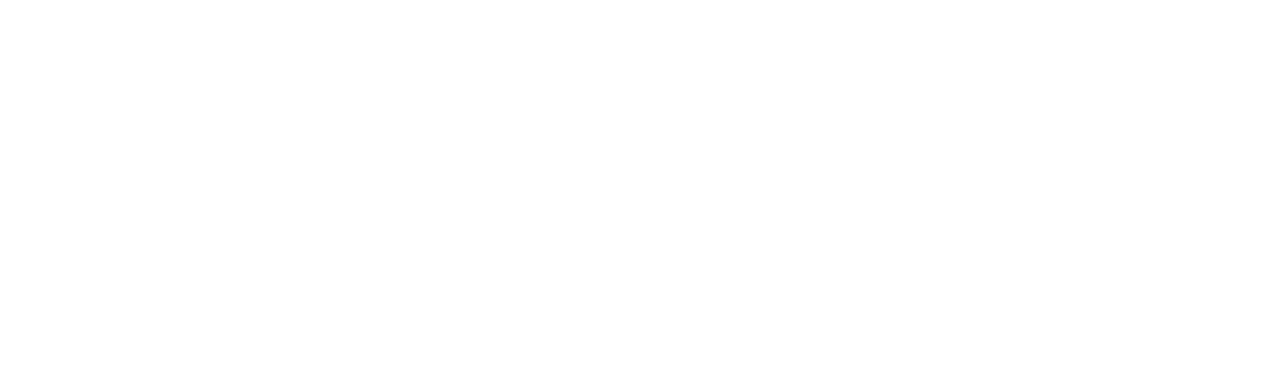
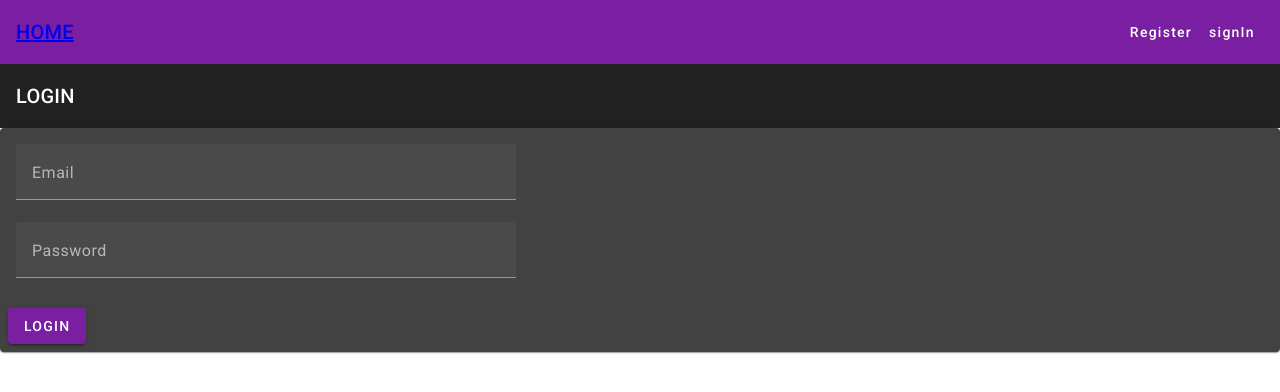
Before and after one commit to NikitaKorovinskii/VKRRentCar, an Angular app: page /signIn in a window 1280 px wide. Before the commit this address led to /. Shown: the top 392 px of the page. Built offline with nearby package versions, Linux system fonts and the light colour scheme.

Commit message:
signIn component add

```diff
--- a/src/app/app.component.html
+++ b/src/app/app.component.html
@@ -1 +1,2 @@
+<app-navbar></app-navbar>
 <router-outlet></router-outlet>
--- a/src/app/navbar/navbar.component.css
+++ b/src/app/navbar/navbar.component.css
@@ -1,3 +1,3 @@
-.example-spacer {
+.spacer {
   flex: 1 1 auto;
 }
--- a/src/app/navbar/navbar.component.html
+++ b/src/app/navbar/navbar.component.html
@@ -1,16 +1,9 @@
 <mat-toolbar color="primary">
-  <span>My App</span>
-  <span class="example-spacer"></span>
-  <button mat-icon-button class="example-icon favorite-icon" aria-label="Example icon-button with heart icon">
-    <mat-icon>favorite</mat-icon>
-  </button>
-  <button mat-icon-button class="example-icon" aria-label="Example icon-button with share icon">
-    <mat-icon>share</mat-icon>
-  </button>
-
-  <button mat-button [matMenuTriggerFor]="menu">Menu</button>
-  <mat-menu #menu="matMenu">
-    <button mat-menu-item>Item 1</button>
-    <button mat-menu-item>Item 2</button>
-  </mat-menu>
+  <mat-toolbar-row>
+    <!-- <span>HOME</span> -->
+    <span><a href="/">HOME</a></span>
+    <span class="spacer"></span>
+    <a mat-button routerLink="/register">Register</a>
+    <a mat-button routerLink="/signIn">signIn</a>
+  </mat-toolbar-row>
 </mat-toolbar>
--- a/src/app/navbar/navbar.component.ts
+++ b/src/app/navbar/navbar.component.ts
@@ -3,14 +3,20 @@
 import {MatButtonModule} from "@angular/material/button";
 import {MatIconModule} from "@angular/material/icon";
 import {MatMenuModule} from "@angular/material/menu";
+import {Router, RouterLink} from "@angular/router";
 
 @Component({
   selector: 'app-navbar',
   templateUrl: './navbar.component.html',
   styleUrls: ['./navbar.component.css'],
   standalone: true,
-  imports: [MatToolbarModule, MatButtonModule, MatIconModule, MatMenuModule,MatButtonModule, MatMenuModule],
+  imports: [MatToolbarModule, MatButtonModule, MatIconModule, MatMenuModule, MatButtonModule, MatMenuModule, RouterLink],
 })
 export class NavbarComponent {
+  constructor(private route: Router) {
+  }
 
+  signIn() {
+    this.route.navigate(['/signIn'])
+  }
 }
--- /dev/null
+++ b/src/app/sign-in/sign-in.component.css
@@ -0,0 +1,8 @@
+.my-form{
+  min-width: 150px;
+  max-width: 500px;
+  width: 100%;
+}
+.full-width {
+  width: 100%;
+}
--- /dev/null
+++ b/src/app/sign-in/sign-in.component.html
@@ -0,0 +1,20 @@
+<mat-toolbar>
+  <span>LOGIN</span>
+</mat-toolbar>
+<mat-card class="my-card">
+  <mat-card-content>
+    <form class="my-form">
+      <mat-form-field class="full-width">
+        <mat-label>Email</mat-label>
+        <input  matInput  placeholder="Email" name="email">
+      </mat-form-field>
+      <mat-form-field class="full-width">
+        <mat-label>Password</mat-label>
+        <input  matInput  placeholder="Password" name="password">
+      </mat-form-field>
+    </form>
+  </mat-card-content>
+  <mat-card-actions>
+    <button mat-raised-button (click)="login()" routerLink="/" color="primary">LOGIN</button>
+  </mat-card-actions>
+</mat-card>
--- /dev/null
+++ b/src/app/sign-in/sign-in.component.ts
@@ -0,0 +1,22 @@
+import {Component} from '@angular/core';
+import {FormControl, Validators, FormsModule, ReactiveFormsModule,} from '@angular/forms';
+import {MatInputModule} from '@angular/material/input';
+import {MatFormFieldModule} from '@angular/material/form-field';
+import {MatToolbarModule} from "@angular/material/toolbar";
+import {MatCardModule} from "@angular/material/card";
+import {MatButtonModule} from "@angular/material/button";
+import {RouterLink} from "@angular/router";
+
+@Component({
+  selector: 'app-sign-in',
+  templateUrl: './sign-in.component.html',
+  styleUrls: ['./sign-in.component.css'],
+  standalone: true,
+  imports: [FormsModule, MatFormFieldModule, MatInputModule, ReactiveFormsModule, MatToolbarModule, MatCardModule, MatButtonModule, RouterLink],
+})
+export class SignInComponent {
+
+  login() {
+
+  }
+}
```
Also changed, not shown: src/app/app.module.ts (+10 -2 lines), 1 other file (tests, documents, lock files or other folders).
